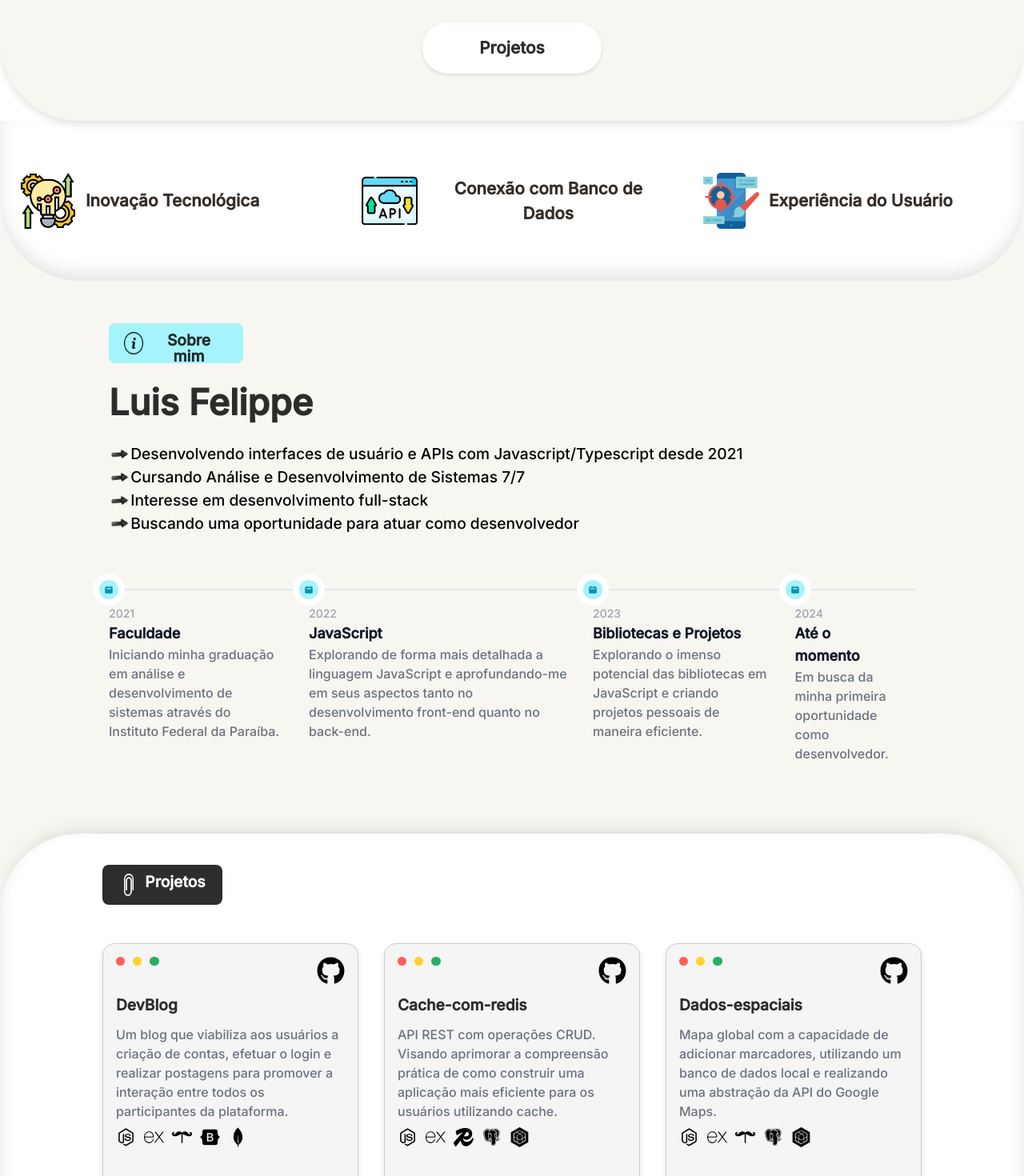
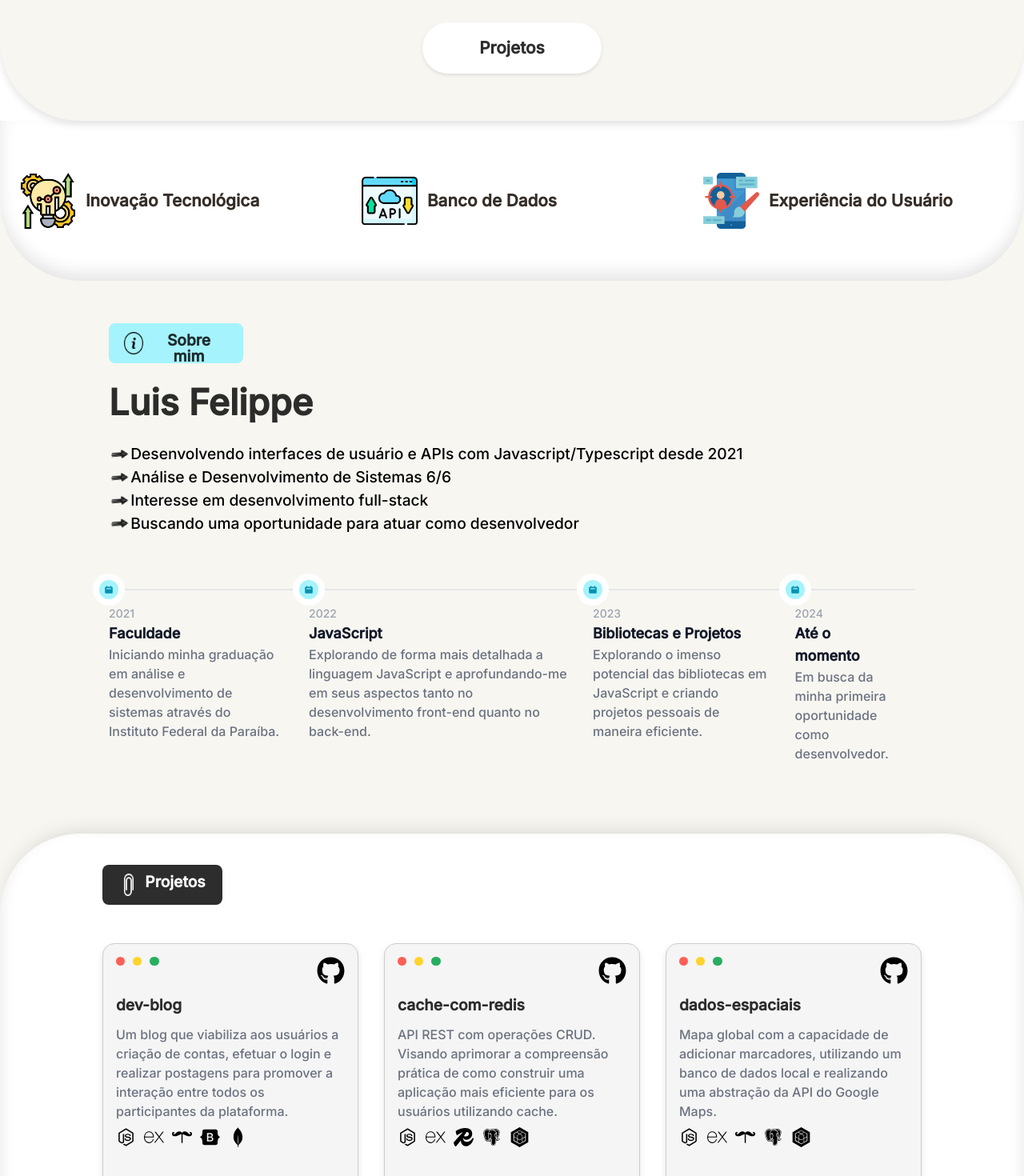
Before and after one commit to Luisfelippedev/personal-portfolio, a Next.js app in the folder personal-portfolio/: page / in a window 1280 px wide. Shown: the part 449-1919 px from the top of the page at 80% size. Built offline with nearby package versions, Linux system fonts and the light colour scheme.

Commit message:
fix: ajustando dados sobre mim.

```diff
--- a/personal-portfolio/src/components/AboutMe/index.tsx
+++ b/personal-portfolio/src/components/AboutMe/index.tsx
@@ -28,7 +28,7 @@ export const AboutMe = () => {
           </li>
           <li className={styles.textLi}>
             <img src="/seta-direita.png" alt="icon" />
-            Cursando Análise e Desenvolvimento de Sistemas 7/7
+            Análise e Desenvolvimento de Sistemas 6/6
           </li>
           <li className={styles.textLi}>
             <img src="/seta-direita.png" alt="icon" />
--- a/personal-portfolio/src/components/Card/index.tsx
+++ b/personal-portfolio/src/components/Card/index.tsx
@@ -27,7 +27,7 @@ export const Card = ({ type }: Props) => {
       case "innovation":
         return (component = <p>Inovação Tecnológica</p>);
       case "api":
-        return (component = <p>Conexão com Banco de Dados</p>);
+        return (component = <p>Banco de Dados</p>);
       default:
         return (component = <p>Default</p>);
     }
--- a/personal-portfolio/src/components/CardProject/index.tsx
+++ b/personal-portfolio/src/components/CardProject/index.tsx
@@ -25,7 +25,7 @@ interface ProjectDetails {
 const CardProject = ({ project }: { project: ProjectType }) => {
   const projectDetails: Record<ProjectType, ProjectDetails> = {
     devblog: {
-      name: "DevBlog",
+      name: "dev-blog",
       description:
         "Um blog que viabiliza aos usuários a criação de contas, efetuar o login e realizar postagens para promover a interação entre todos os participantes da plataforma.",
       linkGitHub: "https://github.com/Luisfelippedev/devblog-mongodb",
@@ -39,7 +39,7 @@ const CardProject = ({ project }: { project: ProjectType }) => {
       ],
     },
     cacheredis: {
-      name: "Cache-com-redis",
+      name: "cache-com-redis",
       description:
         "API REST com operações CRUD. Visando aprimorar a compreensão prática de como construir uma aplicação mais eficiente para os usuários utilizando cache.",
       linkGitHub: "https://github.com/Luisfelippedev/cache-com-redis",
@@ -53,7 +53,7 @@ const CardProject = ({ project }: { project: ProjectType }) => {
       ],
     },
     spatialdata: {
-      name: "Dados-espaciais",
+      name: "dados-espaciais",
       description:
         "Mapa global com a capacidade de adicionar marcadores, utilizando um banco de dados local e realizando uma abstração da API do Google Maps.",
       linkGitHub: "https://github.com/Luisfelippedev/using-spatial-data",
```
